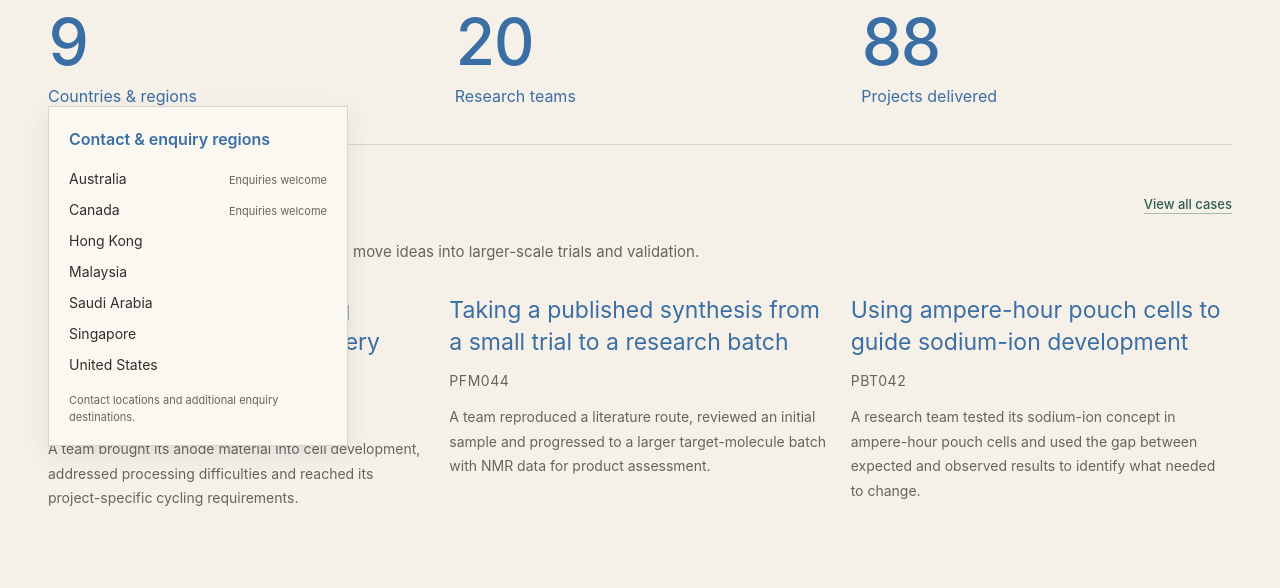
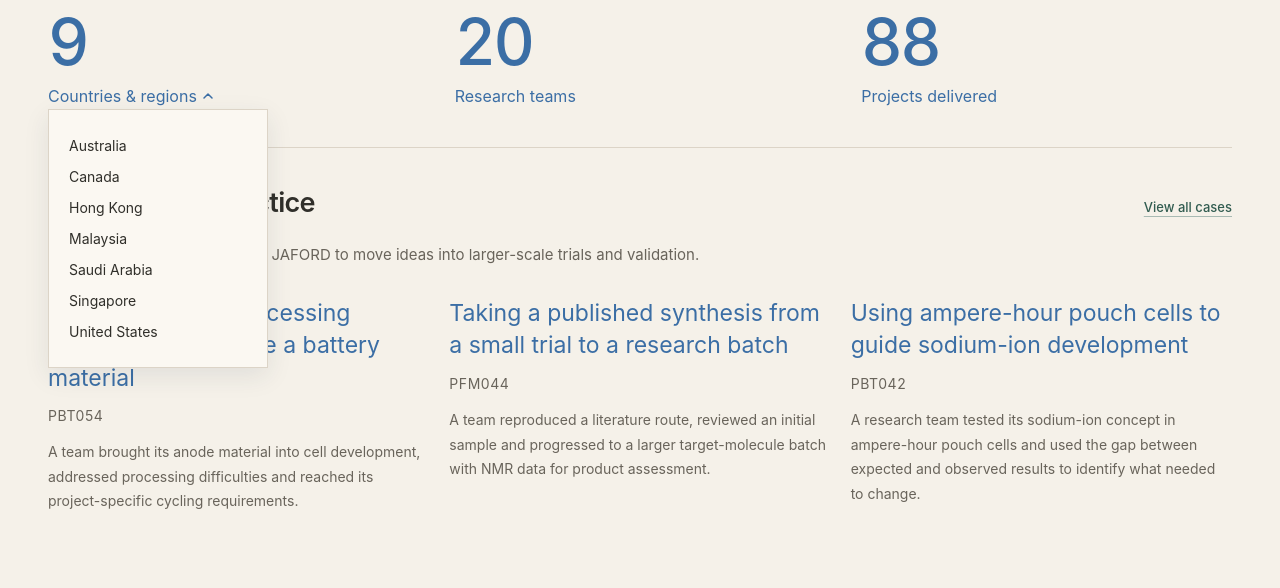
Before and after one commit to JoeyUSTC/Jaford-Website, a website built with Vite: page index.html in a window 1280 px wide. Both pictures are taken after a click on the button "Countries & regions". Shown: the part 202-790 px from the top of the page. Built offline with nearby package versions, Linux system fonts and the light colour scheme.

Commit message:
Clarify region dropdown cue and simplify its list

```diff
--- a/src/pages.js
+++ b/src/pages.js
@@ -61,7 +61,7 @@ export function contactPage() {
   return contactForm(true) + socialPresence();
 }
 export function home() {
-  return `<section class="container scale-intro" aria-labelledby="scale-title"><h1 id="scale-title" tabindex="-1">We Scale Innovation</h1><div class="impact-preview"><dl class="impact-stats"><div class="region-stat"><dt><button type="button" class="region-trigger" aria-expanded="false" aria-controls="regions-popup">Countries & regions</button><div id="regions-popup" class="regions-popup" role="region" aria-labelledby="regions-title" hidden><h2 id="regions-title">Contact & enquiry regions</h2><ul>${enquiryRegions.map(region => `<li><span>${e(region.name)}</span>${region.established ? "" : `<small>Enquiries welcome</small>`}</li>`).join("")}</ul><p>Contact locations and additional enquiry destinations.</p></div></dt><dd data-count-target="9">9</dd></div><div><dt>Research teams</dt><dd data-count-target="20">20</dd></div><div><dt>Projects delivered</dt><dd data-count-target="88">88</dd></div></dl></div></section>
+  return `<section class="container scale-intro" aria-labelledby="scale-title"><h1 id="scale-title" tabindex="-1">We Scale Innovation</h1><div class="impact-preview"><dl class="impact-stats"><div class="region-stat"><dt><button type="button" id="regions-trigger" class="region-trigger" aria-expanded="false" aria-controls="regions-popup"><span>Countries & regions</span><svg class="region-chevron" viewBox="0 0 12 12" aria-hidden="true" focusable="false"><path d="m2 4 4 4 4-4"/></svg></button><div id="regions-popup" class="regions-popup" role="region" aria-labelledby="regions-trigger" hidden><ul>${enquiryRegions.map(region => `<li><span>${e(region.name)}</span></li>`).join("")}</ul></div></dt><dd data-count-target="9">9</dd></div><div><dt>Research teams</dt><dd data-count-target="20">20</dd></div><div><dt>Projects delivered</dt><dd data-count-target="88">88</dd></div></dl></div></section>
   ${homeCases()}
   ${technologies.map(area => homeSector(area.id, area.name, featuredItemsForArea(area).map(({kind, item}) => [area.homeLabels?.[item.id] || item.name, kind === "product" ? productURL(item.id, area.id) : serviceURL(item.id, area.id), kind === "product" ? item.image || item.id : item.image || serviceArtwork[item.id], item.preview || ""]), area.homeDescription || "")).join("")}
   ${contactForm()}`;
--- a/src/style.css
+++ b/src/style.css
@@ -1531,13 +1531,13 @@ h1[tabindex="-1"]:focus,
 .spec-close { background: var(--surface); }
 
 .region-stat { position: relative; }
-.region-trigger { padding: 0; border: 0; color: inherit; background: transparent; font: inherit; text-align: left; cursor: pointer; }
-.regions-popup { position: absolute; z-index: 10; top: calc(100% - 2px); left: 0; width: min(300px, calc(100vw - 48px)); padding: 20px; border: 1px solid var(--line); background: var(--surface); box-shadow: 0 8px 24px #24364a18; color: var(--ink); }
-.regions-popup h2 { margin: 0 0 12px; color: var(--brand-blue); font-size: 16px; }
+.region-trigger { display: inline-flex; align-items: center; gap: 5px; padding: 0 0 2px; border: 0; border-bottom: 1px dotted currentColor; color: inherit; background: transparent; font: inherit; text-align: left; cursor: pointer; }
+.region-chevron { width: 12px; height: 12px; flex-shrink: 0; fill: none; stroke: currentColor; stroke-width: 1.5; stroke-linecap: round; stroke-linejoin: round; }
+.region-trigger[aria-expanded="true"] .region-chevron { transform: rotate(180deg); }
+.region-trigger:hover, .region-trigger:focus-visible { border-bottom-style: solid; }
+.regions-popup { position: absolute; z-index: 10; top: calc(100% - 2px); left: 0; width: min(220px, calc(100vw - 48px)); padding: 20px; border: 1px solid var(--line); background: var(--surface); box-shadow: 0 8px 24px #24364a18; color: var(--ink); }
 .regions-popup ul { margin: 0; padding: 0; list-style: none; }
 .regions-popup li { display: flex; justify-content: space-between; align-items: baseline; gap: 10px; padding: 5px 0; font-size: 14px; }
-.regions-popup small { color: var(--muted); font-size: 11px; }
-.regions-popup p { margin: 12px 0 0; color: var(--muted); font-size: 11px; line-height: 1.5; }
 .social-presence { padding-bottom: 64px; }
 .social-presence h2 { font-size: 20px; margin: 0 0 20px; }
 .social-channels { display: flex; flex-wrap: wrap; gap: 16px 32px; }
```
Also changed, not shown: AGENTS.md (+2 -0 lines), docs/content-sources.md (+4 -0 lines), tests/contact-presence.spec.js (+2 -1 lines).
